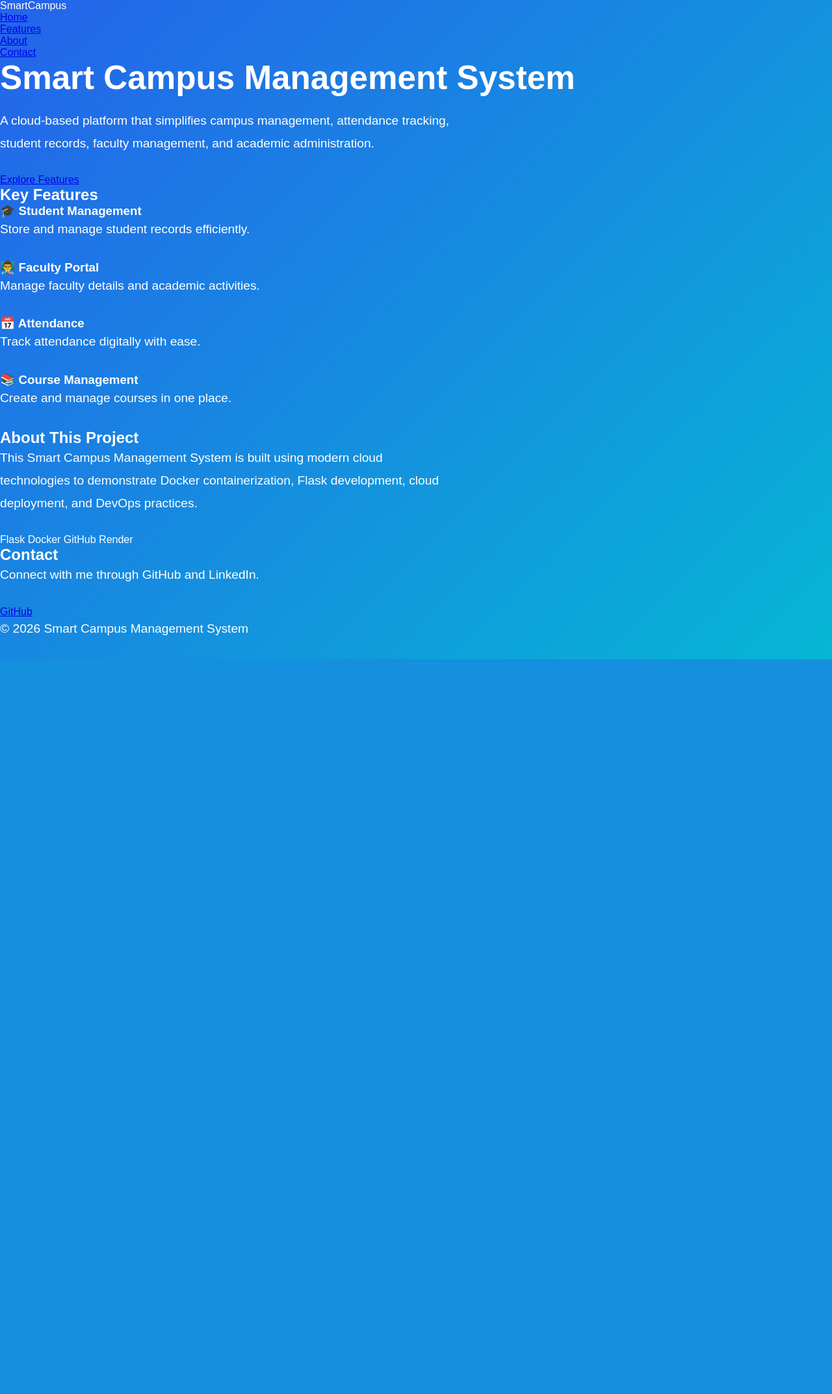
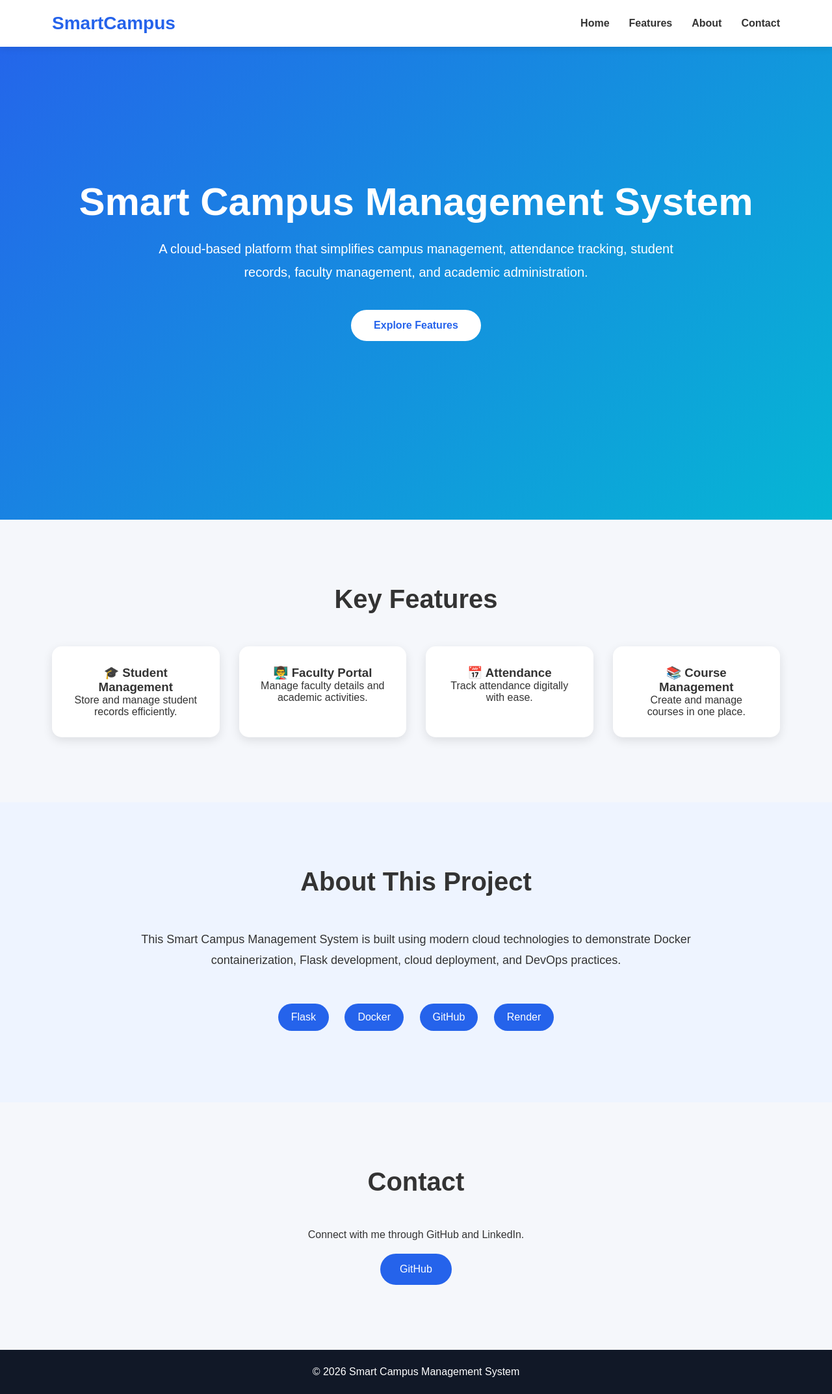
Before and after one commit to tulsisingh26/Smart-Campus, a Python web app: template templates/index.html in a window 1280 px wide. Shown: the whole page at 65% size. Before the commit the page ends 1015 px from the top, so only its background shows below. Run offline with Jinja, Linux system fonts and the light colour scheme; the template is opened without the code that fills it, so the values that code supplies are empty.

Commit message:
Added modern homepage styling

```diff
--- a/static/css/style.css
+++ b/static/css/style.css
@@ -1,49 +1,181 @@
-* {
-    margin: 0;
-    padding: 0;
-    box-sizing: border-box;
-    font-family: Arial, sans-serif;
+*{
+    margin:0;
+    padding:0;
+    box-sizing:border-box;
+    font-family:Arial, Helvetica, sans-serif;
 }
 
-body {
-    background: linear-gradient(135deg, #2563eb, #06b6d4);
-    color: white;
+html{
+    scroll-behavior:smooth;
 }
 
-header {
-    height: 100vh;
-    display: flex;
-    flex-direction: column;
-    justify-content: center;
-    align-items: center;
-    text-align: center;
-    padding: 20px;
+body{
+    background:#f5f7fb;
+    color:#333;
 }
 
-h1 {
-    font-size: 3.2rem;
-    margin-bottom: 20px;
+/* Navigation */
+
+nav{
+    position:fixed;
+    width:100%;
+    top:0;
+    display:flex;
+    justify-content:space-between;
+    align-items:center;
+    padding:20px 80px;
+    background:white;
+    box-shadow:0 3px 10px rgba(0,0,0,.08);
+    z-index:1000;
 }
 
-p {
-    font-size: 1.2rem;
-    max-width: 700px;
-    line-height: 1.8;
-    margin-bottom: 30px;
+.logo{
+    font-size:28px;
+    font-weight:bold;
+    color:#2563eb;
 }
 
-button {
-    background: white;
-    color: #2563eb;
-    padding: 15px 35px;
-    border: none;
-    border-radius: 30px;
-    font-size: 18px;
-    cursor: pointer;
-    transition: 0.3s;
+nav ul{
+    display:flex;
+    list-style:none;
 }
 
-button:hover {
-    transform: scale(1.05);
-    background: #f3f4f6;
+nav ul li{
+    margin-left:30px;
 }
+
+nav ul li a{
+    text-decoration:none;
+    color:#333;
+    font-weight:600;
+    transition:.3s;
+}
+
+nav ul li a:hover{
+    color:#2563eb;
+}
+
+/* Hero */
+
+.hero{
+    height:100vh;
+    display:flex;
+    flex-direction:column;
+    justify-content:center;
+    align-items:center;
+    text-align:center;
+    padding:20px;
+    background:linear-gradient(135deg,#2563eb,#06b6d4);
+    color:white;
+}
+
+.hero h1{
+    font-size:60px;
+    margin-bottom:20px;
+}
+
+.hero p{
+    max-width:800px;
+    line-height:1.8;
+    font-size:20px;
+}
+
+.btn{
+    margin-top:40px;
+    text-decoration:none;
+    background:white;
+    color:#2563eb;
+    padding:15px 35px;
+    border-radius:40px;
+    font-weight:bold;
+    transition:.3s;
+}
+
+.btn:hover{
+    transform:scale(1.08);
+}
+
+/* Sections */
+
+section{
+    padding:100px 80px;
+}
+
+h2{
+    text-align:center;
+    font-size:40px;
+    margin-bottom:50px;
+}
+
+/* Features */
+
+.feature-container{
+    display:grid;
+    grid-template-columns:repeat(auto-fit,minmax(250px,1fr));
+    gap:30px;
+}
+
+.card{
+    background:white;
+    border-radius:15px;
+    padding:30px;
+    text-align:center;
+    box-shadow:0 5px 15px rgba(0,0,0,.1);
+    transition:.3s;
+}
+
+.card:hover{
+    transform:translateY(-10px);
+}
+
+/* About */
+
+.about{
+    background:#eef4ff;
+    text-align:center;
+}
+
+.about p{
+    max-width:850px;
+    margin:auto;
+    line-height:1.8;
+    font-size:18px;
+}
+
+.tech{
+    margin-top:40px;
+}
+
+.tech span{
+    display:inline-block;
+    margin:10px;
+    background:#2563eb;
+    color:white;
+    padding:12px 20px;
+    border-radius:30px;
+}
+
+/* Contact */
+
+.contact{
+    text-align:center;
+}
+
+.contact a{
+    display:inline-block;
+    margin-top:20px;
+    text-decoration:none;
+    color:white;
+    background:#2563eb;
+    padding:15px 30px;
+    border-radius:30px;
+}
+
+/* Footer */
+
+footer{
+    text-align:center;
+    background:#111827;
+    color:white;
+    padding:25px;
+}
```
